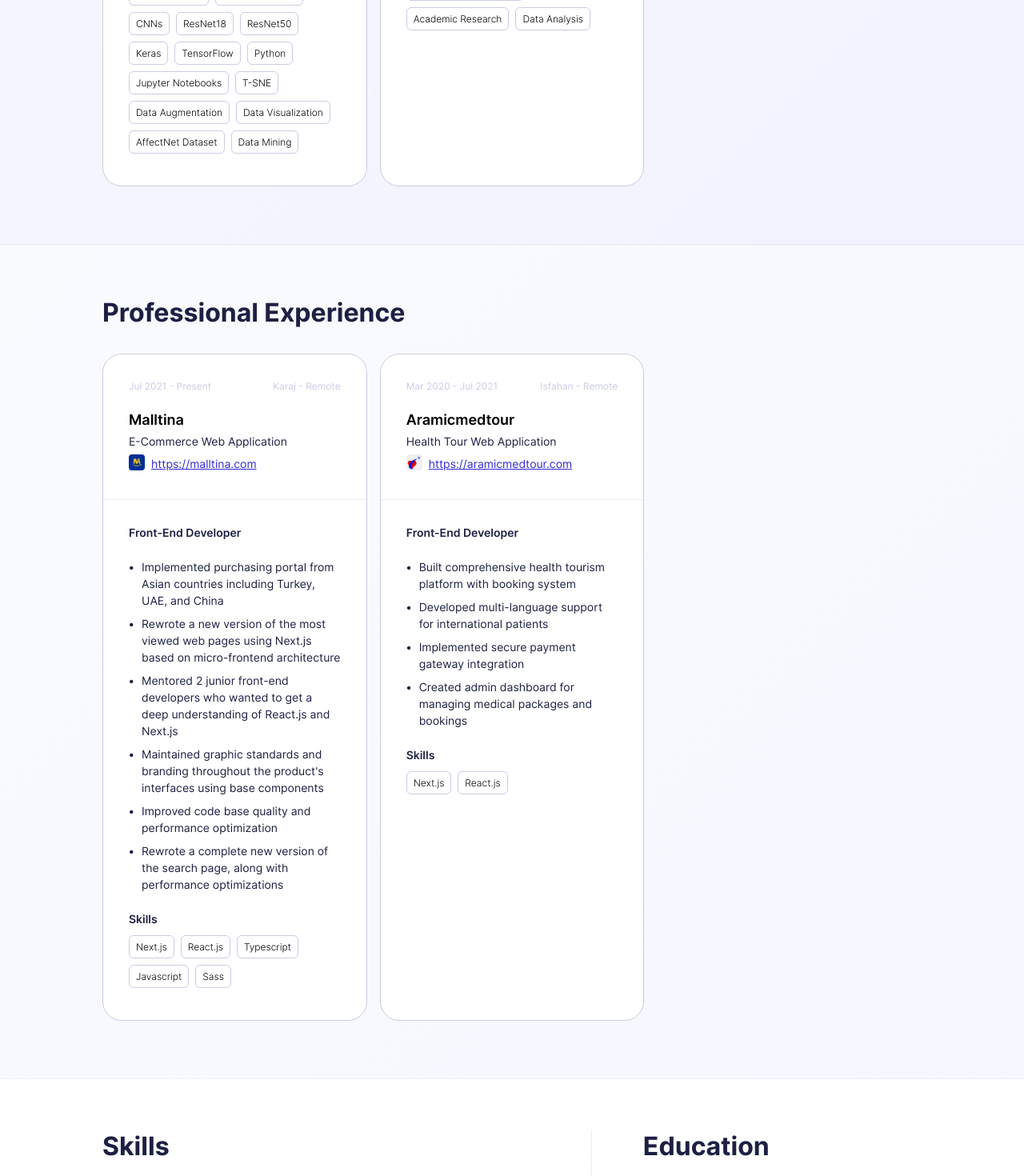
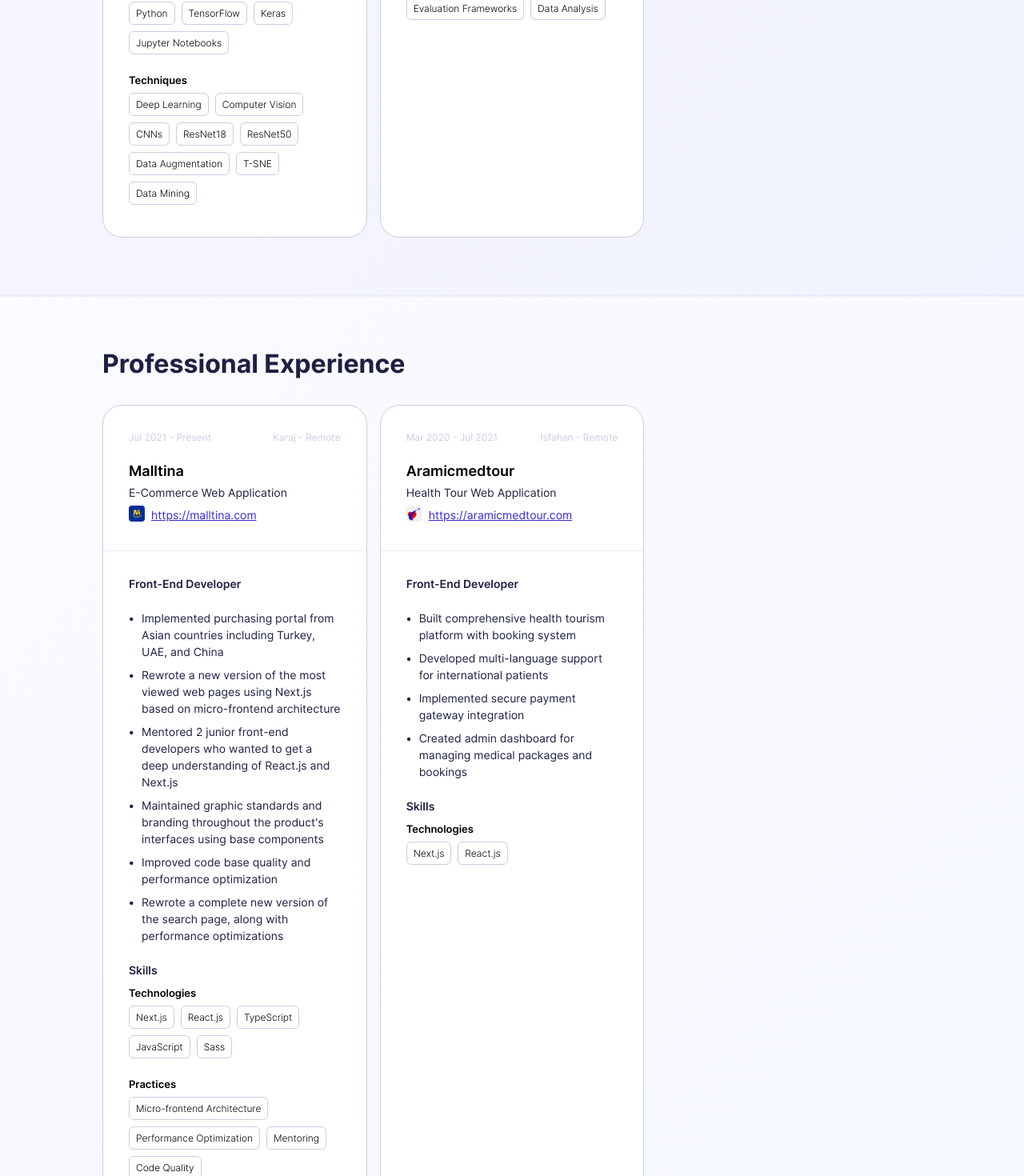
Before and after one commit to aliknot/resume, a Next.js app: page / in a window 1280 px wide. Shown: the part 1780-3250 px from the top of the page at 80% size. Built offline with nearby package versions, Linux system fonts and the light colour scheme.

Commit message:
Updated the skills also for the projects and works

```diff
--- a/public/data.json
+++ b/public/data.json
@@ -48,48 +48,28 @@
 					"Conducted data quality analysis including color bias, brightness/contrast, and sharpness metrics",
 					"Created end-to-end Jupyter Notebook pipeline for Data Mining coursework"
 				],
-				"hardSkills": [
+				"skills": [
 					{
-						"title": "Deep Learning"
+						"title": "Core Technologies",
+						"items": [
+							{ "title": "Python" },
+							{ "title": "TensorFlow" },
+							{ "title": "Keras" },
+							{ "title": "Jupyter Notebooks" }
+						]
 					},
 					{
-						"title": "Computer Vision"
-					},
-					{
-						"title": "CNNs"
-					},
-					{
-						"title": "ResNet18"
-					},
-					{
-						"title": "ResNet50"
-					},
-					{
-						"title": "Keras"
-					},
-					{
-						"title": "TensorFlow"
-					},
-					{
-						"title": "Python"
-					},
-					{
-						"title": "Jupyter Notebooks"
-					},
-					{
-						"title": "T-SNE"
-					},
-					{
-						"title": "Data Augmentation"
-					},
-					{
-						"title": "Data Visualization"
-					},
-					{
-						"title": "AffectNet Dataset"
-					},
-					{
-						"title": "Data Mining"
+						"title": "Techniques",
+						"items": [
+							{ "title": "Deep Learning" },
+							{ "title": "Computer Vision" },
+							{ "title": "CNNs" },
+							{ "title": "ResNet18" },
+							{ "title": "ResNet50" },
+							{ "title": "Data Augmentation" },
+							{ "title": "T-SNE" },
+							{ "title": "Data Mining" }
+						]
 					}
 				]
 			},
@@ -104,30 +84,18 @@
 					"Investigated trade-offs between evaluation accuracy, computational efficiency, and human annotation requirements",
 					"Created detailed comparative analysis of metric reliability and applicability for various NLP scenarios"
 				],
-				"hardSkills": [
+				"skills": [
 					{
-						"title": "NLP"
-					},
-					{
-						"title": "Large Language Models"
-					},
-					{
-						"title": "LLM Evaluation"
-					},
-					{
-						"title": "Metric Classification"
-					},
-					{
-						"title": "Research Methodology"
-					},
-					{
-						"title": "Evaluation Frameworks"
-					},
-					{
-						"title": "Academic Research"
-					},
-					{
-						"title": "Data Analysis"
+						"title": "Research & Analysis",
+						"items": [
+							{ "title": "NLP" },
+							{ "title": "Large Language Models" },
+							{ "title": "LLM Evaluation" },
+							{ "title": "Metric Classification" },
+							{ "title": "Research Methodology" },
+							{ "title": "Evaluation Frameworks" },
+							{ "title": "Data Analysis" }
+						]
 					}
 				]
 			}
@@ -155,21 +123,25 @@
 					"Improved code base quality and performance optimization",
 					"Rewrote a complete new version of the search page, along with performance optimizations"
 				],
-				"hardSkills": [
+				"skills": [
 					{
-						"title": "Next.js"
+						"title": "Technologies",
+						"items": [
+							{ "title": "Next.js" },
+							{ "title": "React.js" },
+							{ "title": "TypeScript" },
+							{ "title": "JavaScript" },
+							{ "title": "Sass" }
+						]
 					},
 					{
-						"title": "React.js"
-					},
-					{
-						"title": "Typescript"
-					},
-					{
-						"title": "Javascript"
-					},
-					{
-						"title": "Sass"
+						"title": "Practices",
+						"items": [
+							{ "title": "Micro-frontend Architecture" },
+							{ "title": "Performance Optimization" },
+							{ "title": "Mentoring" },
+							{ "title": "Code Quality" }
+						]
 					}
 				]
 			},
@@ -191,12 +163,13 @@
 					"Implemented secure payment gateway integration",
 					"Created admin dashboard for managing medical packages and bookings"
 				],
-				"hardSkills": [
+				"skills": [
 					{
-						"title": "Next.js"
-					},
-					{
-						"title": "React.js"
+						"title": "Technologies",
+						"items": [
+							{ "title": "Next.js" },
+							{ "title": "React.js" }
+						]
 					}
 				]
 			}
--- a/src/components/ProjectCard/index.tsx
+++ b/src/components/ProjectCard/index.tsx
@@ -1,11 +1,11 @@
 import React from 'react';
 import Image from 'next/image';
 import { ProjectCardProps } from '../../interfaces/projects';
-import { hardSkill } from '../../interfaces/hardSkills';
+import { skillItem, skillCategory } from '../../interfaces/skillCategory';
 import styles from './styles.module.scss';
 
 const ProjectCard = ({ project }: ProjectCardProps) => {
-	const { date, title, description, icon, link, role, hardSkills, bulletPoints } = project;
+	const { date, title, description, icon, link, role, skills, bulletPoints } = project;
 	return (
 		<div className={styles.projectCard}>
 			<div className={styles.top}>
@@ -46,21 +46,26 @@
 						</ul>
 					</div>
 				)}
-				{hardSkills.length ? (
+				{skills && skills.length > 0 && (
 					<div className={styles.skillsSection}>
 						<h6 className={styles.skillsTitle}>Skills</h6>
+						{skills.map((category: skillCategory, catIndex: number) => (
+							<div key={catIndex} className={styles.skillCategory}>
+								<h6 className={styles.categoryTitle}>{category.title}</h6>
 								<ul className={styles.hardSkills}>
-							{hardSkills.map((hardSkill: hardSkill, index: number) => (
+									{category.items.map((skill: skillItem, index: number) => (
 										<li className={styles.hardSkill} key={index}>
-									{hardSkill.icon && (
-										<Image src={hardSkill.icon} width={16} height={16} alt={hardSkill.title} />
+											{skill.icon && (
+												<Image src={skill.icon} width={16} height={16} alt={skill.title} />
 											)}
-									<span className={styles.hardSkillTitle}>{hardSkill.title}</span>
+											<span className={styles.hardSkillTitle}>{skill.title}</span>
 										</li>
 									))}
 								</ul>
 							</div>
-				) : null}
+						))}
+					</div>
+				)}
 			</div>
 		</div>
 	);
--- a/src/components/ProjectCard/styles.module.scss
+++ b/src/components/ProjectCard/styles.module.scss
@@ -92,6 +92,22 @@
 
 .skillsSection {
 	margin-top: 16px;
+}
+
+.skillCategory {
+	margin-bottom: 16px;
+
+	&:last-child {
+		margin-bottom: 0;
+	}
+}
+
+.categoryTitle {
+	font-size: 13px;
+	font-weight: 600;
+	color: $black;
+	margin-top: 0;
+	margin-bottom: 8px;
 }
 
 .skillsTitle {
--- a/src/components/WorkCard/index.tsx
+++ b/src/components/WorkCard/index.tsx
@@ -1,11 +1,11 @@
 import React from 'react';
 import Image from 'next/image';
 import { WorkCardProps } from '../../interfaces/works';
-import { hardSkill } from '../../interfaces/hardSkills';
+import { skillItem, skillCategory } from '../../interfaces/skillCategory';
 import styles from './styles.module.scss';
 
 const WorkCard = ({ work }: WorkCardProps) => {
-	const { date, location, type, title, description, icon, link, jobTitle, hardSkills, bulletPoints } = work;
+	const { date, location, type, title, description, icon, link, jobTitle, skills, bulletPoints } = work;
 	return (
 		<div className={styles.workCard}>
 			<div className={styles.top}>
@@ -41,21 +41,26 @@
 						</ul>
 					</div>
 				)}
-				{hardSkills.length ? (
+				{skills && skills.length > 0 && (
 					<div className={styles.skillsSection}>
 						<h6 className={styles.skillsTitle}>Skills</h6>
+						{skills.map((category: skillCategory, catIndex: number) => (
+							<div key={catIndex} className={styles.skillCategory}>
+								<h6 className={styles.categoryTitle}>{category.title}</h6>
 								<ul className={styles.hardSkills}>
-							{hardSkills.map((hardSkill: hardSkill, index: number) => (
+									{category.items.map((skill: skillItem, index: number) => (
 										<li className={styles.hardSkill} key={index}>
-									{hardSkill.icon && (
-										<Image src={hardSkill.icon} width={16} height={16} alt={hardSkill.title} />
+											{skill.icon && (
+												<Image src={skill.icon} width={16} height={16} alt={skill.title} />
 											)}
-									<span className={styles.hardSkillTitle}>{hardSkill.title}</span>
+											<span className={styles.hardSkillTitle}>{skill.title}</span>
 										</li>
 									))}
 								</ul>
 							</div>
-				) : null}
+						))}
+					</div>
+				)}
 			</div>
 		</div>
 	);
--- a/src/components/WorkCard/styles.module.scss
+++ b/src/components/WorkCard/styles.module.scss
@@ -81,6 +81,22 @@
 
 .skillsSection {
 	margin-top: 16px;
+}
+
+.skillCategory {
+	margin-bottom: 16px;
+
+	&:last-child {
+		margin-bottom: 0;
+	}
+}
+
+.categoryTitle {
+	font-size: 13px;
+	font-weight: 600;
+	color: $black;
+	margin-top: 0;
+	margin-bottom: 8px;
 }
 
 .skillsTitle {
--- a/src/interfaces/projects/index.ts
+++ b/src/interfaces/projects/index.ts
@@ -1,5 +1,5 @@
 import { date } from '../date';
-import { hardSkill } from '../hardSkills';
+import { skillCategory } from '../skillCategory';
 
 export type project = {
     title: string;
@@ -8,7 +8,7 @@
     role: string;
     icon?: string;
     link?: string;
-    hardSkills: hardSkill[];
+    skills: skillCategory[];
     bulletPoints?: string[];
 }
 
--- /dev/null
+++ b/src/interfaces/skillCategory/index.ts
@@ -0,0 +1,13 @@
+export type skillItem = {
+    title: string;
+    icon?: string;
+}
+
+export type skillCategory = {
+    title: string;
+    items: skillItem[];
+}
+
+export interface SkillCategoryProps {
+    skills: skillCategory[];
+}
--- a/src/interfaces/works/index.ts
+++ b/src/interfaces/works/index.ts
@@ -1,5 +1,5 @@
 import { date } from '../date';
-import { hardSkill } from '../hardSkills';
+import { skillCategory } from '../skillCategory';
 
 export type work = {
 	title: string;
@@ -10,7 +10,7 @@
 	jobTitle: string;
 	icon?: string;
 	link?: string;
-	hardSkills: hardSkill[];
+	skills: skillCategory[];
 	bulletPoints?: string[];
 }
 
```
Lines whose indentation alone changed are shown as unchanged.
